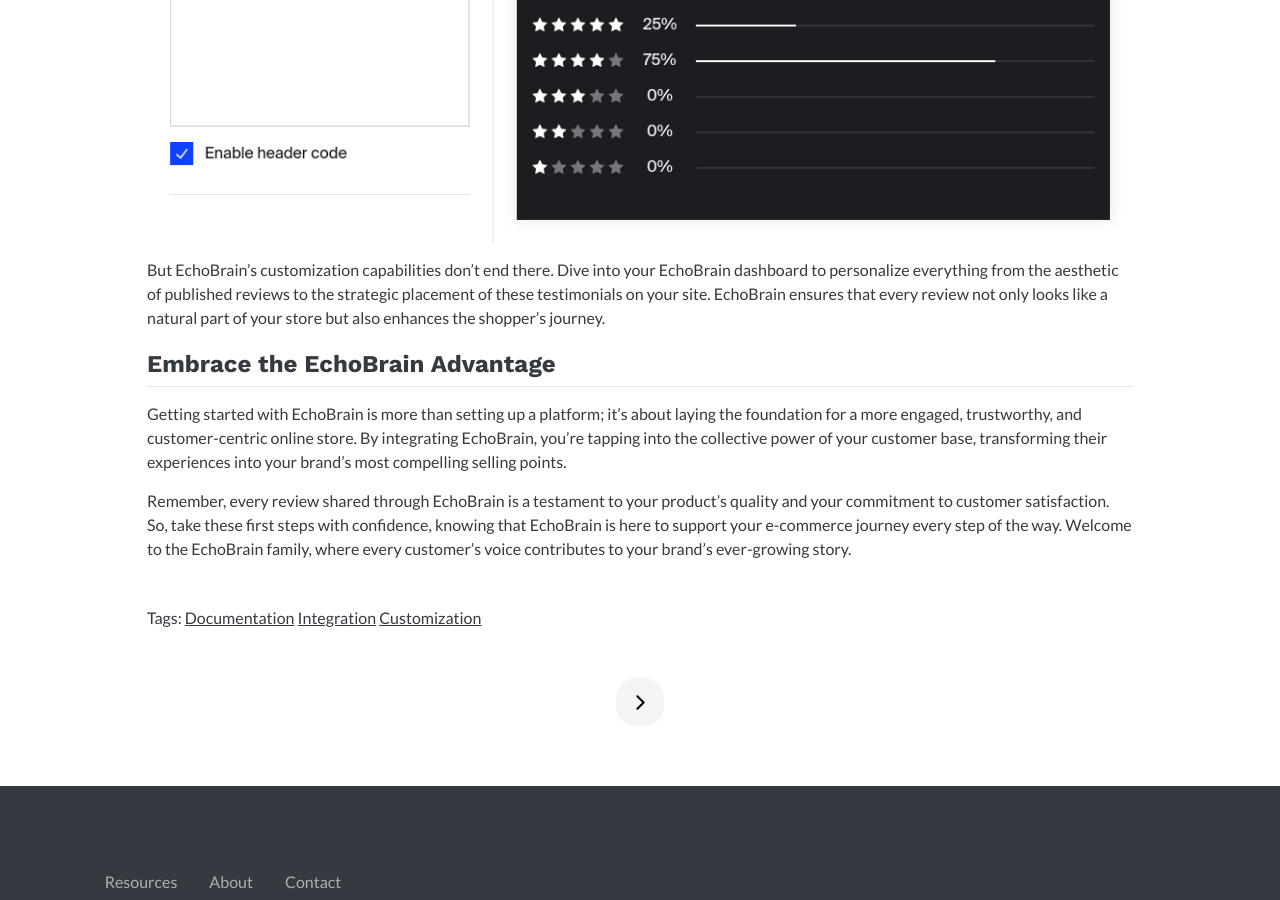
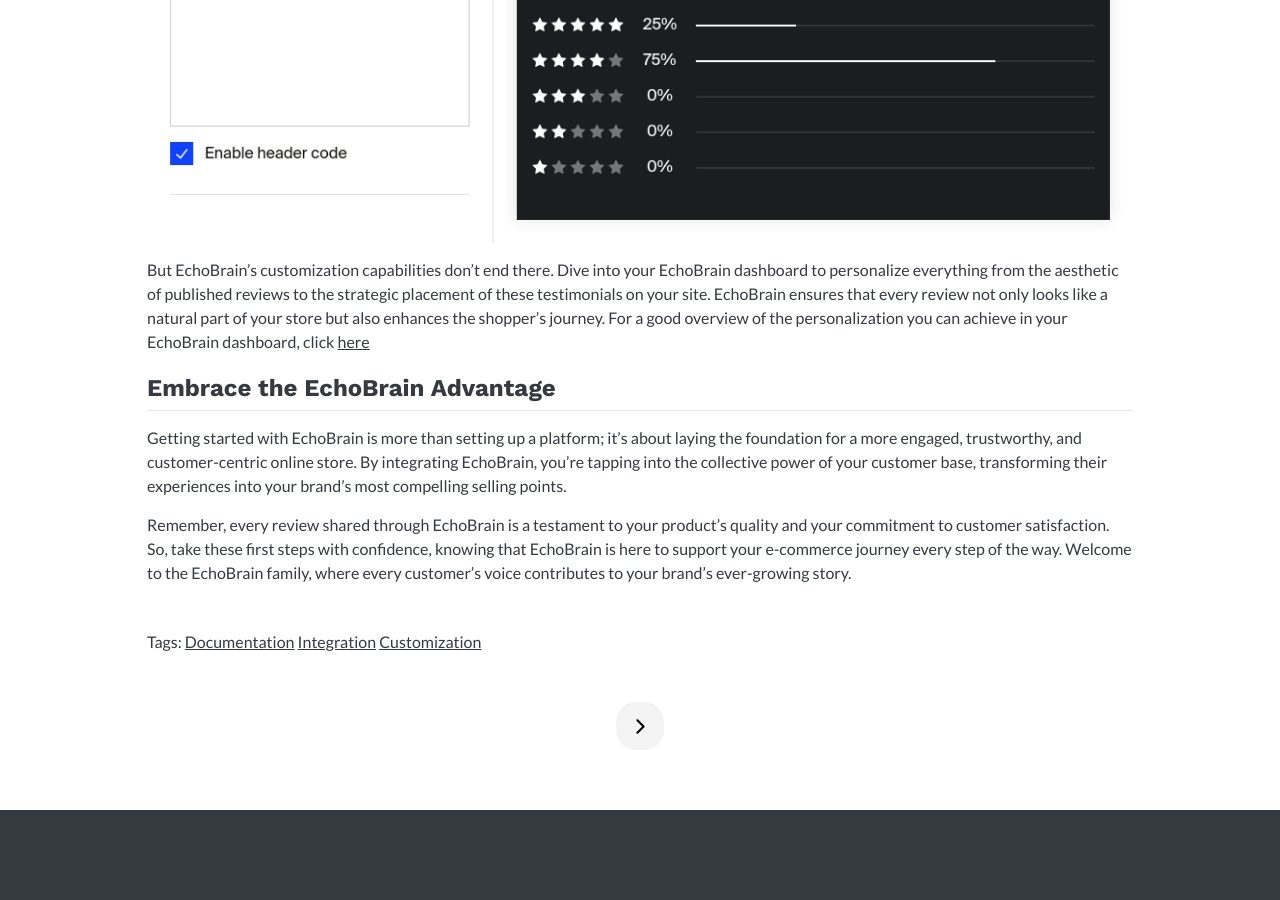
Before and after one commit to echo-brain/echo-brain.github.io, a Jekyll site: the page built from _posts/2024-03-11-getting-started-with-echobrain-first-steps.md, in a window 1280 px wide and 900 px high, scrolled down 5512 px. Built offline with Jekyll 4.4.1, drawn with Linux system fonts in a browser that asks for light colours.

Commit message:
Add link to Dashboard Overview in Getting Started article

```diff
--- a/_posts/2024-03-11-getting-started-with-echobrain-first-steps.md
+++ b/_posts/2024-03-11-getting-started-with-echobrain-first-steps.md
@@ -56,7 +56,7 @@
 
 ![After inserting HTML code into textarea](/assets/posts/production-reviews-shop_admin_dashboard.jpg)
 
-But EchoBrain's customization capabilities don't end there. Dive into your EchoBrain dashboard to personalize everything from the aesthetic of published reviews to the strategic placement of these testimonials on your site. EchoBrain ensures that every review not only looks like a natural part of your store but also enhances the shopper's journey.
+But EchoBrain's customization capabilities don't end there. Dive into your EchoBrain dashboard to personalize everything from the aesthetic of published reviews to the strategic placement of these testimonials on your site. EchoBrain ensures that every review not only looks like a natural part of your store but also enhances the shopper's journey. For a good overview of the personalization you can achieve in your EchoBrain dashboard, click [here](https://echo-brain.com/blog/documentation/dashboard-overview-navigating-your-echobrain-interface/)
 
 ## Embrace the EchoBrain Advantage
 Getting started with EchoBrain is more than setting up a platform; it's about laying the foundation for a more engaged, trustworthy, and customer-centric online store. By integrating EchoBrain, you're tapping into the collective power of your customer base, transforming their experiences into your brand's most compelling selling points.
```
